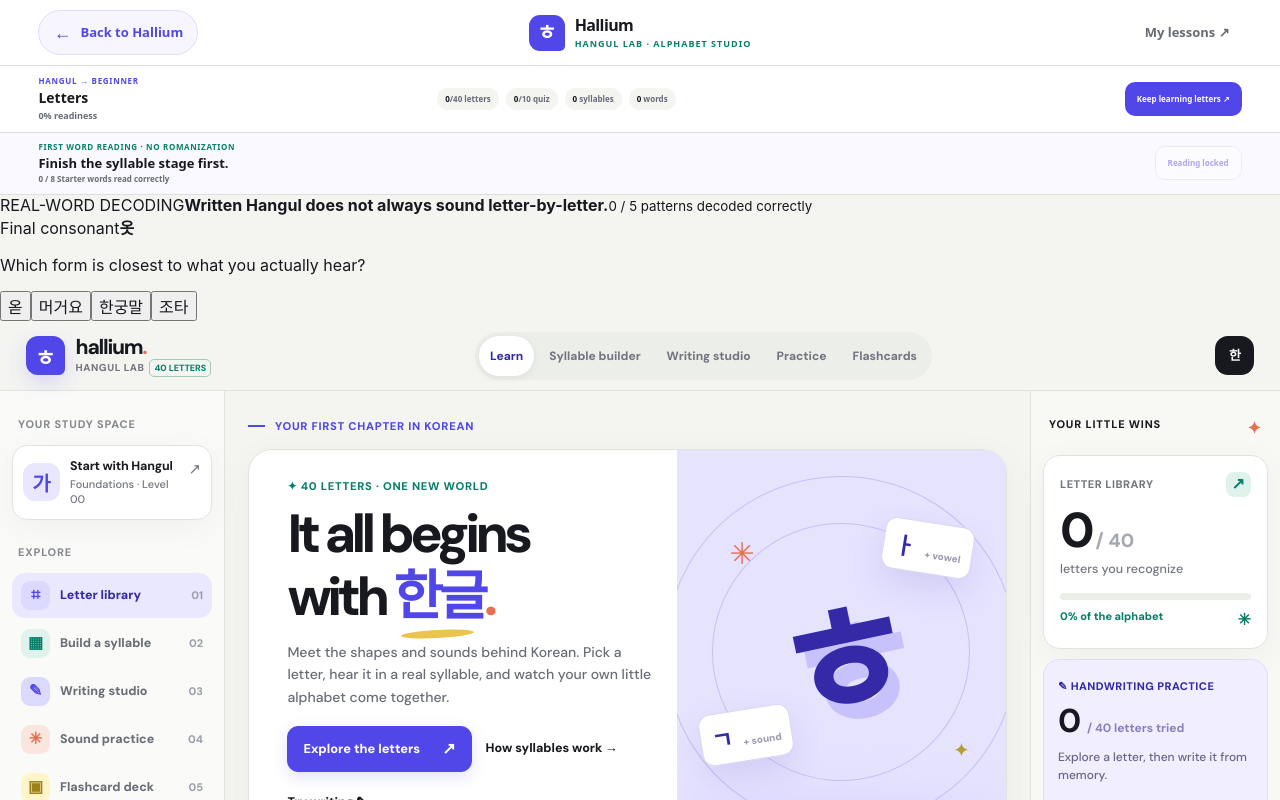
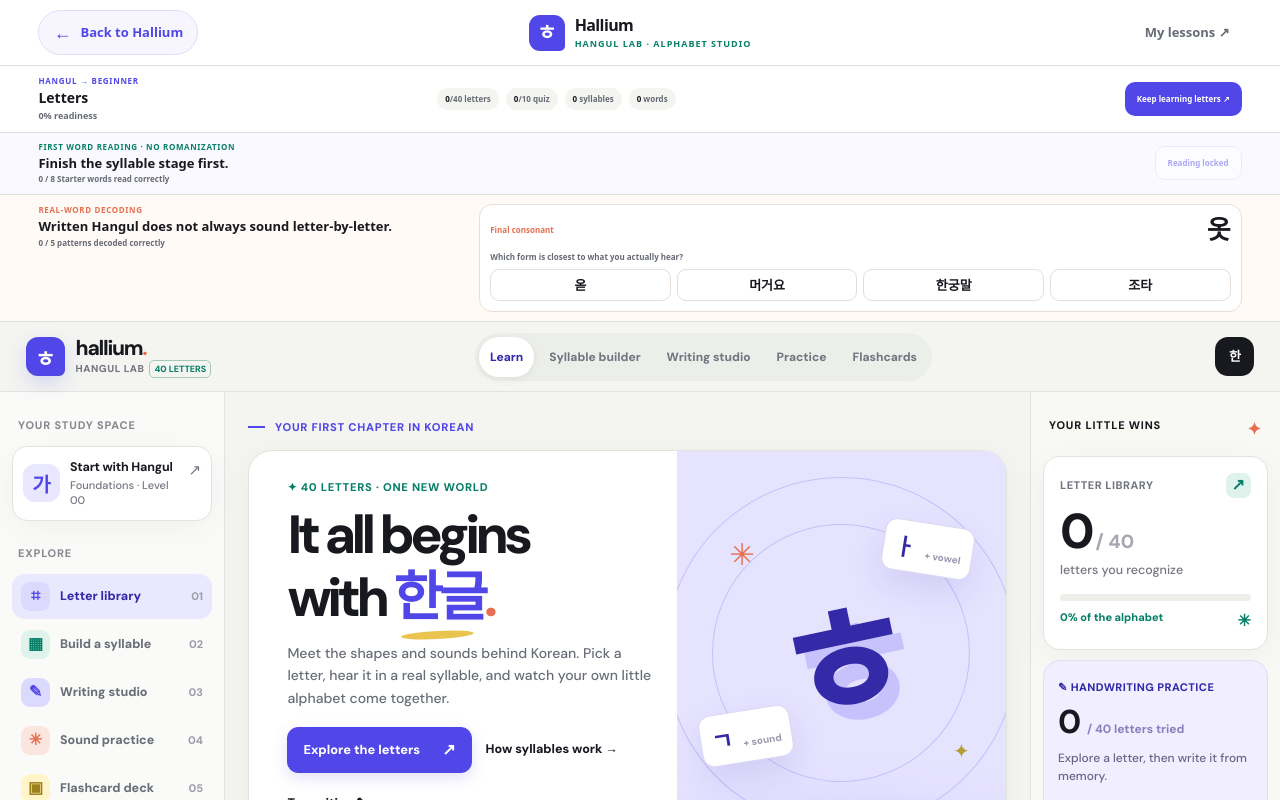
Before and after one commit to sushan5140/hallium, a Next.js app: page /hangul in a window 1280 px wide. Built offline with nearby package versions, Linux system fonts and the light colour scheme.

Commit message:
H-P10.3: style pronunciation decoding bridge

```diff
--- a/app/hangul/page.module.css
+++ b/app/hangul/page.module.css
@@ -29,3 +29,8 @@
 .readingBridge>div:first-child{display:grid;gap:2px}.readingBridge>div:first-child>span{color:#087f69;font-size:8px;font-weight:900;letter-spacing:.08em}.readingBridge>div:first-child>strong{font-size:13px}.readingBridge>div:first-child>small{color:#676b75;font-size:8px}.readingBridge>button{min-height:34px;border:1px solid #dddaf5;border-radius:10px;background:#fff;color:#5147e8;padding:0 12px;font-size:8px;font-weight:900}.readingBridge>button:disabled{opacity:.45}
 .readingRound{grid-column:1/-1;border:1px solid #dddaf5;border-radius:14px;background:#fff;padding:12px}.readingRound header{display:flex;justify-content:space-between;color:#777;font-size:8px;font-weight:900}.readingWord{font:900 42px/1.2 'Noto Sans KR',system-ui,sans-serif;text-align:center;color:#5147e8;margin:8px 0}.readingRound p{text-align:center;margin:0 0 9px;color:#676b75;font-size:9px}.readingAnswers{display:grid;grid-template-columns:repeat(4,minmax(0,1fr));gap:7px}.readingAnswers button,.readingNext{min-height:34px;border:1px solid #e0e0dc;border-radius:9px;background:#fff;font-size:8px;font-weight:850}.correctReading{background:#e5f6ed!important;border-color:#9fd0b7!important;color:#087f69}.readingNext{display:block;margin:9px auto 0;padding:0 12px;background:#5147e8!important;color:#fff;border-color:#5147e8!important}
 @media(max-width:650px){.readingBridge{grid-template-columns:1fr}.readingBridge>button{justify-self:start}.readingAnswers{grid-template-columns:repeat(2,minmax(0,1fr))}}
+
+.decodingBridge{display:grid;grid-template-columns:minmax(220px,.9fr) minmax(0,1.6fr);gap:12px;align-items:start;padding:9px clamp(14px,3vw,42px);border-bottom:1px solid #dedfdc;background:#fffaf5;color:#17191f;font:700 10px/1.4 system-ui,sans-serif}
+.decodingBridge>div:first-child{display:grid;gap:2px}.decodingBridge>div:first-child>span{color:#e76f51;font-size:8px;font-weight:900;letter-spacing:.08em}.decodingBridge>div:first-child>strong{font-size:13px}.decodingBridge>div:first-child>small{color:#676b75;font-size:8px}
+.decodingCard{border:1px solid #eadfd8;border-radius:13px;background:#fff;padding:10px}.decodingCard header{display:flex;align-items:center;justify-content:space-between;gap:10px}.decodingCard header span{font-size:8px;font-weight:900;color:#e76f51}.decodingCard header b{font:900 26px/1.1 'Noto Sans KR',system-ui,sans-serif}.decodingCard p{margin:7px 0;color:#676b75;font-size:8px}.decodingAnswers{display:grid;grid-template-columns:repeat(4,minmax(0,1fr));gap:6px}.decodingAnswers button,.decodingCard>button{min-height:32px;border:1px solid #e6ddd6;border-radius:9px;background:#fff;font-size:13px;font-weight:850}.decodingCard>small{display:block;margin-top:8px;color:#676b75;font-size:8px}.decodingCard>button{margin-top:8px;padding:0 10px;background:#e76f51;color:#fff;border-color:#e76f51;font-size:8px}
+@media(max-width:720px){.decodingBridge{grid-template-columns:1fr}.decodingAnswers{grid-template-columns:repeat(2,minmax(0,1fr))}}
```
